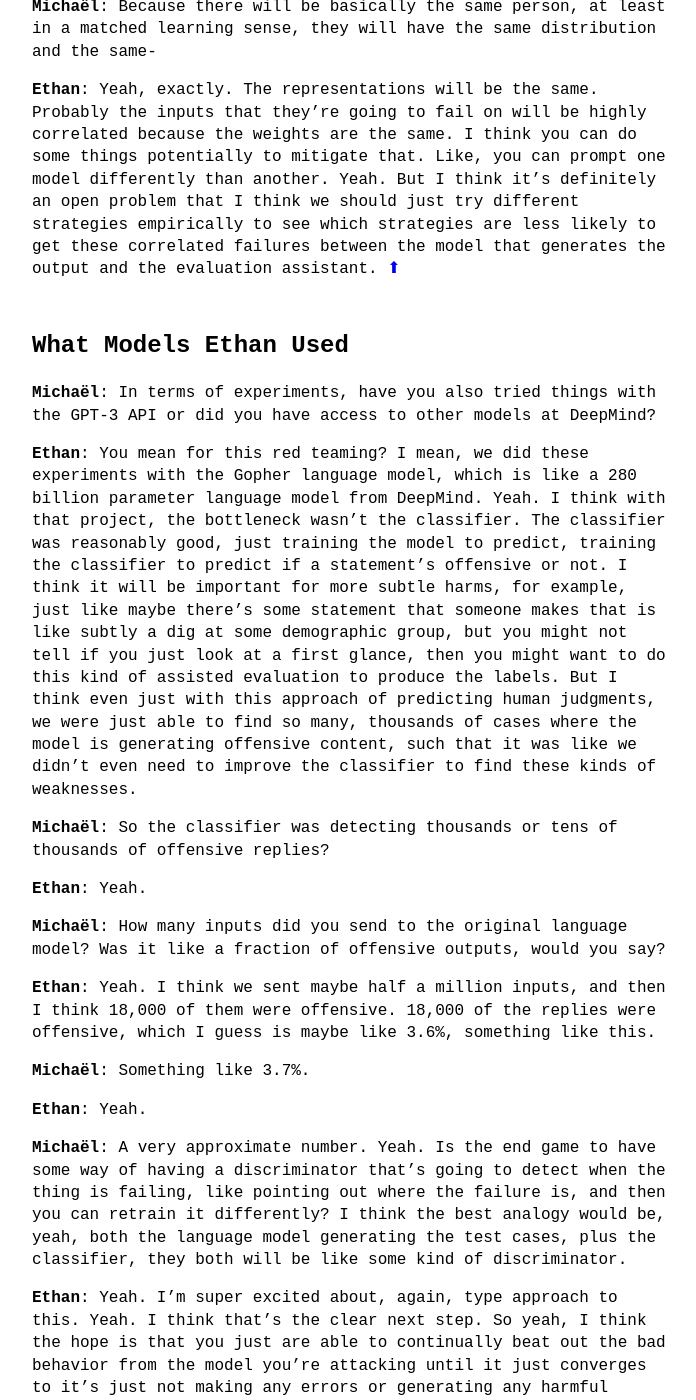
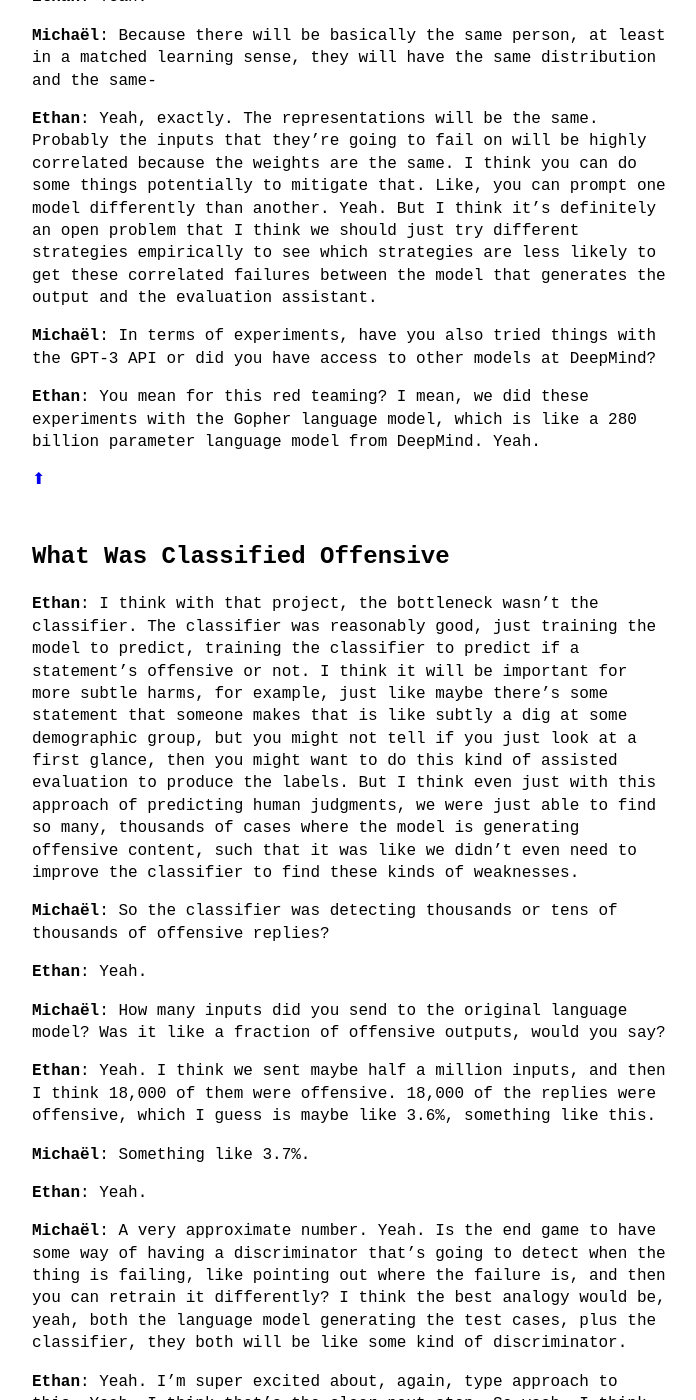
Before and after one commit to theinsideview/theinsideview.github.io, a Jekyll site: the page built from _posts/2022-08-22-perez.md, in a window 1280 px wide and 1400 px high, scrolled down 32296 px. Shown: the whole window, without its empty margins (288-984 px from the left). Built offline with Jekyll 4.4.1, drawn with Linux system fonts in a browser that asks for light colours; some of the changed text lies outside the part shown.

Commit message:
Update 2022-08-22-perez.md

```diff
--- a/_posts/2022-08-22-perez.md
+++ b/_posts/2022-08-22-perez.md
@@ -33,7 +33,8 @@ spotifyId:
     * [Why Use Language Feedback](#why-use-language-feedback)
 * [Red Teaming](#red-teaming)
     * [Red Teaming Language Models With Language Models](#red-teaming-language-models-with-language-models)
-    * [What Models Ethan Used](#what-models-ethan-used)
+    * [What Was Classified Offensive](#what-was-classified-offensive)
+    * [An Example of Red-Teaming Failure](#an-example-of-red-teaming-failure)
     * [Red Teaming Using Prompt Engineering](#red-teaming-using-prompt-engineering)
     * [Reinforcement Learning Methods](#reinforcement-learning-methods)
     * [Distributional Biases](#distributional-biases)
@@ -477,13 +478,16 @@ spotifyId:
 **Michaël**: Because there will be basically the same person, at least in a matched learning sense, they will have the same distribution and the same-
 
 **Ethan**: Yeah, exactly. The representations will be the same. Probably the inputs that they're going to fail on will be highly correlated because the weights are the same. I think you can do some things potentially to mitigate that. Like, you can prompt one model differently than another. Yeah. But I think it's definitely an open problem that I think we should just try different strategies empirically to see which strategies are less likely to get these correlated failures between the model that generates the output and the evaluation assistant.
-<a href="#outline">⬆</a>
-
-## What Models Ethan Used
 
 **Michaël**: In terms of experiments, have you also tried things with the GPT-3 API or did you have access to other models at DeepMind?
 
-**Ethan**: You mean for this red teaming? I mean, we did these experiments with the Gopher language model, which is like a 280 billion parameter language model from DeepMind. Yeah. I think with that project, the bottleneck wasn't the classifier. The classifier was reasonably good, just training the model to predict, training the classifier to predict if a statement's offensive or not. I think it will be important for more subtle harms, for example, just like maybe there's some statement that someone makes that is like subtly a dig at some demographic group, but you might not tell if you just look at a first glance, then you might want to do this kind of assisted evaluation to produce the labels. But I think even just with this approach of predicting human judgments, we were just able to find so many, thousands of cases where the model is generating offensive content, such that it was like we didn't even need to improve the classifier to find these kinds of weaknesses.
+**Ethan**: You mean for this red teaming? I mean, we did these experiments with the Gopher language model, which is like a 280 billion parameter language model from DeepMind. Yeah.
+
+<a href="#outline">⬆</a>
+
+## What Was Classified Offensive
+
+**Ethan**: I think with that project, the bottleneck wasn't the classifier. The classifier was reasonably good, just training the model to predict, training the classifier to predict if a statement's offensive or not. I think it will be important for more subtle harms, for example, just like maybe there's some statement that someone makes that is like subtly a dig at some demographic group, but you might not tell if you just look at a first glance, then you might want to do this kind of assisted evaluation to produce the labels. But I think even just with this approach of predicting human judgments, we were just able to find so many, thousands of cases where the model is generating offensive content, such that it was like we didn't even need to improve the classifier to find these kinds of weaknesses.
 
 **Michaël**: So the classifier was detecting thousands or tens of thousands of offensive replies?
 
```
Also changed, not shown: other parts of _posts/2022-08-22-perez.md (+3 -1 lines).
